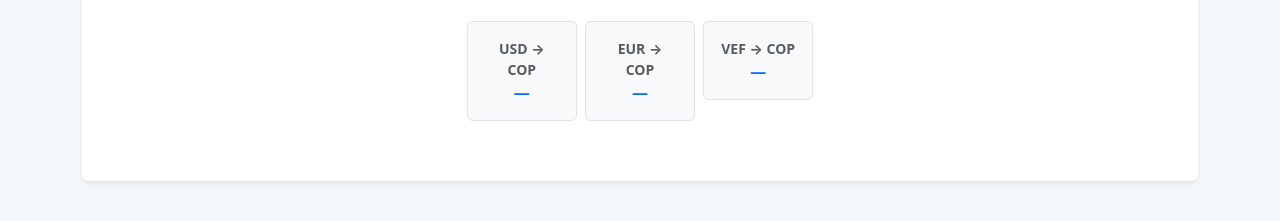
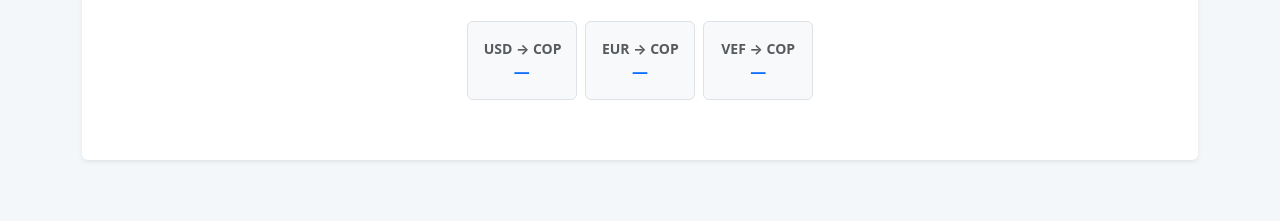
Before and after one commit to rlatouche/finanzas-web, a plain HTML site: page index.html in a window 1280 px wide. Shown: the part 293-514 px from the top of the page. Drawn offline with nearby package versions, Linux system fonts and the light colour scheme; a script that the page names is missing.

Commit message:
Refactor currency exchange rates section in index.html
Updated the HTML structure for currency exchange rates section to enhance layout and styling.

```diff
--- a/index.html
+++ b/index.html
@@ -162,23 +162,23 @@
       Sistema de control financiero personal y gestión multimoneda. Selecciona una opción en la barra superior para consultar saldos, registrar movimientos o generar reportes.
     </p>
 
-    <!-- Referencia rápida de Tasas de Cambio del día -->
+<!-- Referencia rápida de Tasas de Cambio del día -->
     <div class="row g-2 justify-content-center mx-auto" style="max-width: 620px;">
       <div class="col-4">
-        <div class="p-3 rounded bg-light border">
-          <div class="small fw-bold text-muted">USD → COP</div>
+        <div class="p-3 rounded bg-light border h-100 d-flex flex-column justify-content-center">
+          <div class="small fw-bold text-muted text-nowrap">USD → COP</div>
           <div class="fw-bold text-primary fs-6" id="tasaInicioUSD">—</div>
         </div>
       </div>
       <div class="col-4">
-        <div class="p-3 rounded bg-light border">
-          <div class="small fw-bold text-muted">EUR → COP</div>
+        <div class="p-3 rounded bg-light border h-100 d-flex flex-column justify-content-center">
+          <div class="small fw-bold text-muted text-nowrap">EUR → COP</div>
           <div class="fw-bold text-primary fs-6" id="tasaInicioEUR">—</div>
         </div>
       </div>
       <div class="col-4">
-        <div class="p-3 rounded bg-light border">
-          <div class="small fw-bold text-muted">VEF →  COP</div>
+        <div class="p-3 rounded bg-light border h-100 d-flex flex-column justify-content-center">
+          <div class="small fw-bold text-muted text-nowrap">VEF → COP</div>
           <div class="fw-bold text-primary fs-6" id="tasaInicioVEF">—</div>
         </div>
       </div>
```
